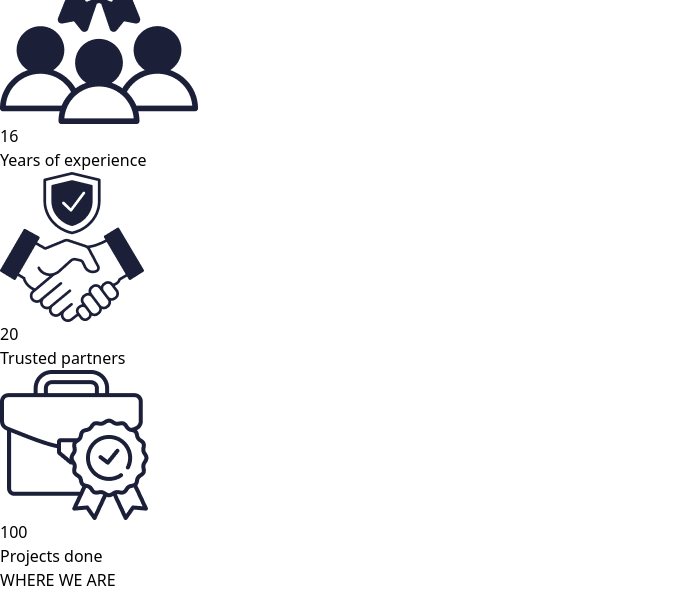
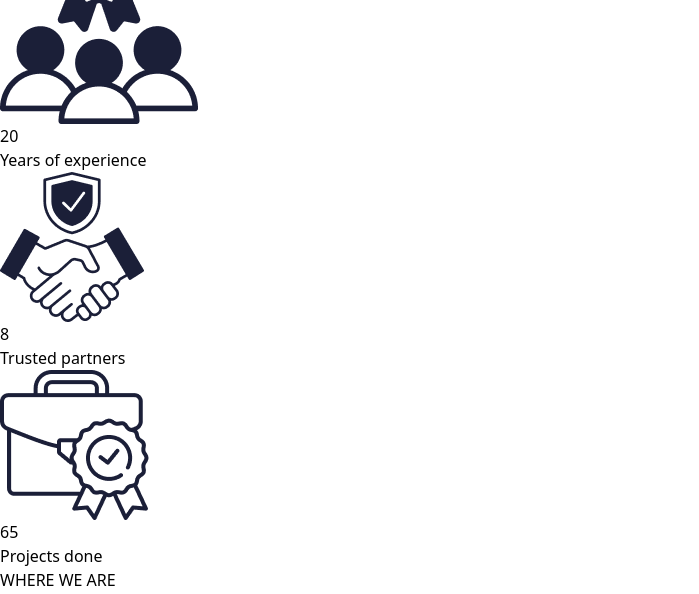
Before and after one commit to doshservices/oretol, a React (Vite) app: page / in a window 1280 px wide. Shown: the part 1740-2334 px from the top of the page, without its empty margins (0-699 px from the left). Built offline with nearby package versions, Linux system fonts and the light colour scheme.

Commit message:
Updated text in Home component: changed experience years, partners, and projects counts

```diff
--- a/src/views/Home.tsx
+++ b/src/views/Home.tsx
@@ -116,14 +116,14 @@ const Home = () => {
               className="h-16 sm:h-[90px]"
             />
             <div>
-              <p className="text-3xl sm:text-[2.8rem] font-medium">16</p>
+              <p className="text-3xl sm:text-[2.8rem] font-medium">20</p>
               <p className="text-xl">Years of experience</p>
             </div>
           </div>
           <div className="border-l-[3px] border-l-Primary px-4 py-3 flex items-center gap-3">
             <img src={partners} alt="partners" className="h-16 sm:h-[90px]" />
             <div>
-              <p className="text-3xl sm:text-[2.8rem] font-medium">20</p>
+              <p className="text-3xl sm:text-[2.8rem] font-medium">8</p>
               <p className="text-xl">Trusted partners</p>
             </div>
           </div>
@@ -134,7 +134,7 @@ const Home = () => {
               className="h-16 sm:h-[90px]"
             />
             <div>
-              <p className="text-3xl sm:text-[2.8rem] font-medium">100</p>
+              <p className="text-3xl sm:text-[2.8rem] font-medium">65</p>
               <p className="text-xl">Projects done</p>
             </div>
           </div>
```
Also changed, not shown: src/assets/pictures/islandImage2.jpg.
